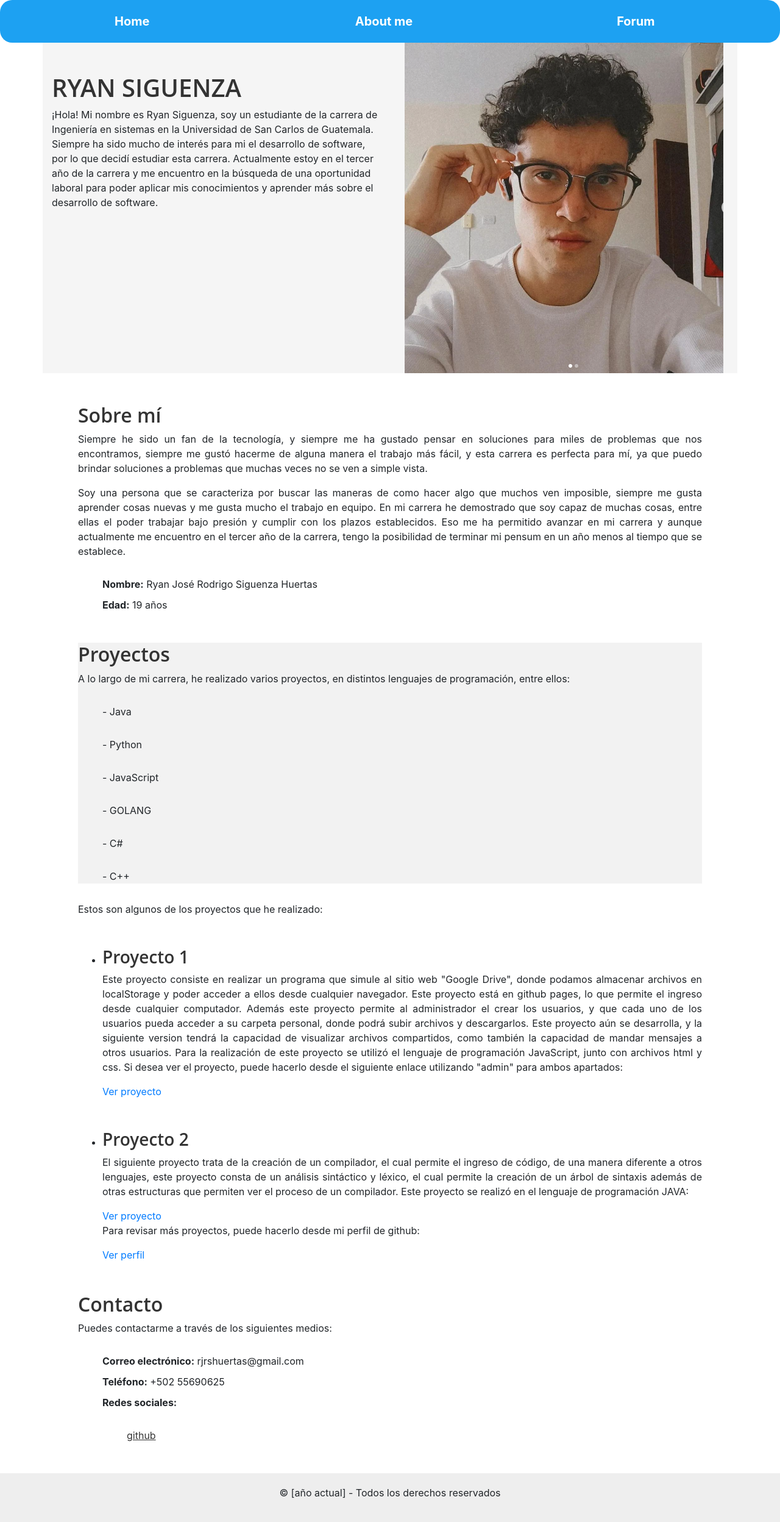
After one commit to Ryan1906/Application-Sample, a Django app: page /portofolio/ in a window 1280 px wide. The commit adds this page. Shown: the whole page at 61% size. Run offline with Django 4.2, Linux system fonts and the light colour scheme; some libraries are stand-ins or nearby versions.

Commit message:
Sample finished

```diff
--- a/OnlineMarket/OnlineMarket/urls.py
+++ b/OnlineMarket/OnlineMarket/urls.py
@@ -30,6 +30,7 @@ urlpatterns = [
     path('register/', views.register),
     path('home/', views.home),
     path('forum/', views.foro),
+    path('portofolio/', views.portofolio),
 
 ]
 
--- a/OnlineMarket/Pedidos/Templates/forum.html
+++ b/OnlineMarket/Pedidos/Templates/forum.html
@@ -124,8 +124,8 @@ blockquote {
 
   li
 .hilos{
-    background-color: #dadada;
-    border: 1px solid #dee2e6;
+    background-color: #ffffff;
+    border: 5px solid #000000;
     border-radius: 10px;
     padding: 1rem;
     margin-bottom: 30px;
--- a/OnlineMarket/Pedidos/Templates/navbar.html
+++ b/OnlineMarket/Pedidos/Templates/navbar.html
@@ -53,7 +53,7 @@ nav a:active {
 <nav>
     <ul>
       <li><a href="/home">Home</a></li>
-      <li><a href="#">About me</a></li>
+      <li><a href="/portofolio">About me</a></li>
       <li><a href="/forum">Forum</a></li>
     </ul>
   </nav>
--- /dev/null
+++ b/OnlineMarket/Pedidos/Templates/portofolio.html
@@ -0,0 +1,206 @@
+<!DOCTYPE html>
+<html lang="es">
+<head>
+    <meta charset="UTF-8">
+    <title>Portafolio</title>
+    <link rel="stylesheet" href="https://maxcdn.bootstrapcdn.com/bootstrap/4.0.0/css/bootstrap.min.css"
+    integrity="sha384-Gn5384xqQ1aoWXA+058RXPxPg6fy4IWvTNh0E263XmFcJlSAwiGgFAW/dAiS6JXm"
+    crossorigin="anonymous">
+    <head>
+        <style>
+
+
+/* Estilos para los títulos */
+h1, h2, h3 {
+    font-family: 'Open Sans', sans-serif;
+    font-weight: 600;
+    color: #333;
+    margin-top: 50px;
+}
+
+/* Estilos para las secciones */
+section {
+    width: 80%;
+    margin: 0 auto;
+    text-align: justify;
+    line-height: 1.5;
+}
+
+/* Estilos para la sección "Sobre mí" */
+#sobre-mi ul {
+    list-style: none;
+    margin-top: 30px;
+}
+
+#sobre-mi li {
+    margin-bottom: 10px;
+}
+
+/* Estilos para la sección "Proyectos" */
+#proyectos ul {
+    list-style: none;
+    margin-top: 30px;
+}
+
+#proyectos li {
+    margin-bottom: 30px;
+}
+
+#proyectos h3 {
+    margin-bottom: 10px;
+}
+
+#proyectos a {
+    display: block;
+    background-color: #333;
+    color: #fff;
+    text-align: center;
+    padding: 10px;
+    border-radius: 5px;
+    text-decoration: none;
+    font-weight: 600;
+}
+
+#proyectos a:hover {
+    background-color: #555;
+}
+
+/* Estilos para la sección "Contacto" */
+#contacto ul {
+    list-style: none;
+    margin-top: 30px;
+}
+
+#contacto li {
+    margin-bottom: 10px;
+}
+
+#contacto a {
+    color: #333;
+    text-decoration: underline;
+}
+
+/* Estilos para el pie de página */
+footer {
+    background-color: #eee;
+    padding: 20px;
+    text-align: center;
+    margin-top: 50px;
+}
+</style>
+</head>
+
+
+</head>
+<body>
+    <header class="animate__animated animate__fadeInDown">
+        {% include 'navbar.html' %}
+    </header>
+
+    <main>
+        <div class="container" style="background-color: #F5F5F5;">
+            <div class="row">
+              <div class="col-md-6">
+                <h1>RYAN SIGUENZA</h1>
+                <p>¡Hola! Mi nombre es Ryan Siguenza, soy un estudiante de la carrera de Ingeniería en sistemas en la Universidad de San Carlos
+                          de Guatemala. Siempre ha sido mucho de interés para mi el desarrollo de software, por lo que decidí estudiar esta carrera.
+                          Actualmente estoy en el tercer año de la carrera y me encuentro en la búsqueda de una oportunidad laboral para poder
+                          aplicar mis conocimientos y aprender más sobre el desarrollo de software.</p>
+              </div>
+              <div class="col-md-6 text-center">
+                <img class="featured-Perfil" src="/media/images/perfil.png" >
+              </div>
+            </div>
+          </div>
+
+
+
+        <section id="sobre-mi" class="animate__animated animate__fadeInUp">
+            <h2>Sobre mí</h2>
+            <p>
+                Siempre he sido un fan de la tecnología, y siempre me ha gustado pensar en soluciones para miles de problemas que nos encontramos,
+                siempre me gustó hacerme de alguna manera el trabajo más fácil, y esta carrera es perfecta para mí, ya que puedo brindar soluciones
+                a problemas que muchas veces no se ven a simple vista.
+
+            </p>
+            <p>Soy una persona que se caracteriza por buscar las maneras de como hacer algo que muchos ven imposible, siempre me gusta
+                aprender cosas nuevas y me gusta mucho el trabajo en equipo. En mi carrera he demostrado que soy capaz de muchas cosas,
+                entre ellas el poder trabajar bajo presión y cumplir con los plazos establecidos. Eso me ha permitido avanzar en mi carrera
+                y aunque actualmente me encuentro en el tercer año de la carrera, tengo la posibilidad de terminar mi pensum en un año menos
+                al tiempo que se establece.
+            </p>
+            <ul>
+                <li><strong>Nombre:</strong> Ryan José Rodrigo Siguenza Huertas</li>
+                <li><strong>Edad:</strong> 19 años</li>
+
+            </ul>
+        </section>
+        <section id="proyectos" class="animate__animated animate__fadeInUp" style="background-color: #f2f2f2;">
+            <h2>Proyectos</h2>
+            <p>A lo largo de mi carrera, he realizado varios proyectos, en distintos lenguajes de programación, entre ellos:</p>
+            <ul>
+              <li>- Java</li>
+              <li>- Python</li>
+              <li>- JavaScript</li>
+              <li>- GOLANG</li>
+              <li>- C#</li>
+              <li>- C++</li>
+              <!-- Agregar más lenguajes según sea necesario -->
+            </ul>
+
+          </section>
+            <section id="proyectossample" class="animate__animated animate__fadeInUp" >
+                <p>Estos son algunos de los proyectos que he realizado:</p>
+            <ul>
+              <li class="animate__animated animate__fadeInUp">
+                <h3>Proyecto 1</h3>
+                <p>Este proyecto consiste en realizar un programa que simule al sitio web "Google Drive", donde podamos almacenar archivos
+                  en localStorage y poder acceder a ellos desde cualquier navegador. Este proyecto está en github pages, lo que permite
+                  el ingreso desde cualquier computador. Además este proyecto permite al administrador el crear los usuarios, y que cada
+                  uno de los usuarios pueda acceder a su carpeta personal, donde podrá subir archivos y descargarlos. Este proyecto aún
+                  se desarrolla, y la siguiente version tendrá la capacidad de visualizar archivos compartidos, como también la capacidad
+                  de mandar mensajes a otros usuarios.
+
+                  Para la realización de este proyecto se utilizó el lenguaje de programación JavaScript, junto con archivos html y css.
+
+                  Si desea ver el proyecto, puede hacerlo desde el siguiente enlace utilizando "admin" para ambos apartados:
+                </p>
+                <a href="https://ryan1906.github.io/EDD_1S2023_PY_202100101/">Ver proyecto</a>
+              </li>
+              <li>
+                <h3>Proyecto 2</h3>
+                <p>El siguiente proyecto trata de la creación de un compilador, el cual permite el ingreso de código, de una manera diferente a
+                  otros lenguajes, este proyecto consta de un análisis sintáctico y léxico, el cual permite la creación de un árbol de sintaxis
+                  además de otras estructuras que permiten ver el proceso de un compilador. Este proyecto se realizó en el lenguaje de programación
+                  JAVA:
+                </p>
+                <a href="https://github.com/Ryan1906/OLC1-202100101-PROYECTO1.git">Ver proyecto</a>
+              </li>
+              <p>
+                Para revisar más proyectos, puede hacerlo desde mi perfil de github:
+              </p>
+              <a href="https://github.com/Ryan1906">Ver perfil</a>
+              <!-- Agregar más proyectos según sea necesario -->
+            </ul>
+          </section>
+
+        <section id="contacto">
+            <h2>Contacto</h2>
+            <p>Puedes contactarme a través de los siguientes medios:</p>
+            <ul>
+                <li><strong>Correo electrónico:</strong> rjrshuertas@gmail.com</li>
+                <li><strong>Teléfono:</strong> +502 55690625</li>
+                <li><strong>Redes sociales:</strong></li>
+                <ul>
+                    <li><a href="https://github.com/Ryan1906">github</a></li>
+
+                    <!-- Agregar más redes sociales según sea necesario -->
+                </ul>
+            </ul>
+        </section>
+    </main>
+    <footer>
+        <p>&copy; [año actual] - Todos los derechos reservados</p>
+    </footer>
+</body>
+</html>
--- a/OnlineMarket/Pedidos/views.py
+++ b/OnlineMarket/Pedidos/views.py
@@ -114,3 +114,7 @@ def foro(request):
     }
 
     return render(request, 'forum.html', context)
+
+
+def portofolio(request):
+    return render(request, 'portofolio.html')
```
Also changed, not shown: OnlineMarket/Pedidos/Templates/gracias.html (+83 -4 lines).
